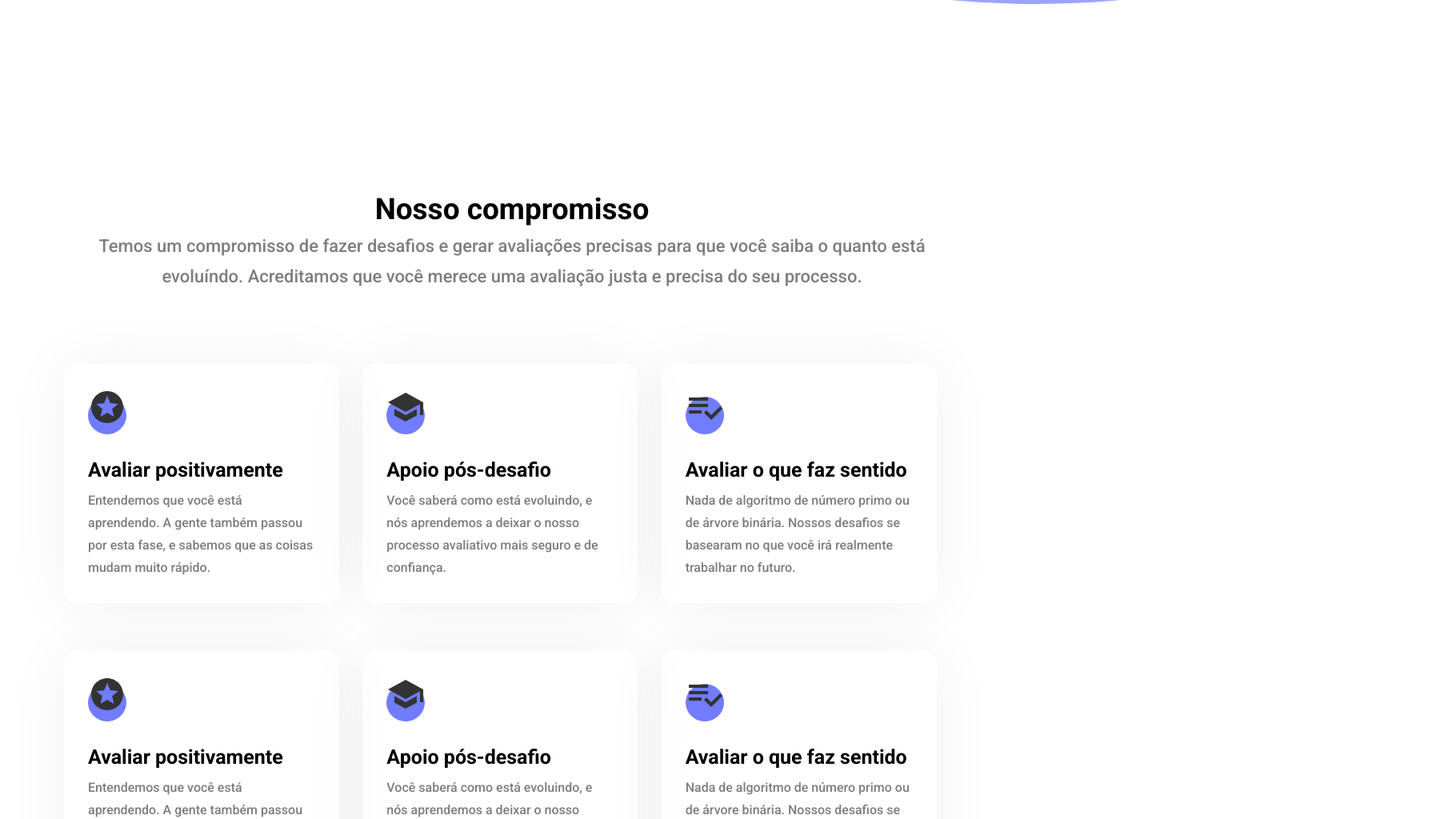
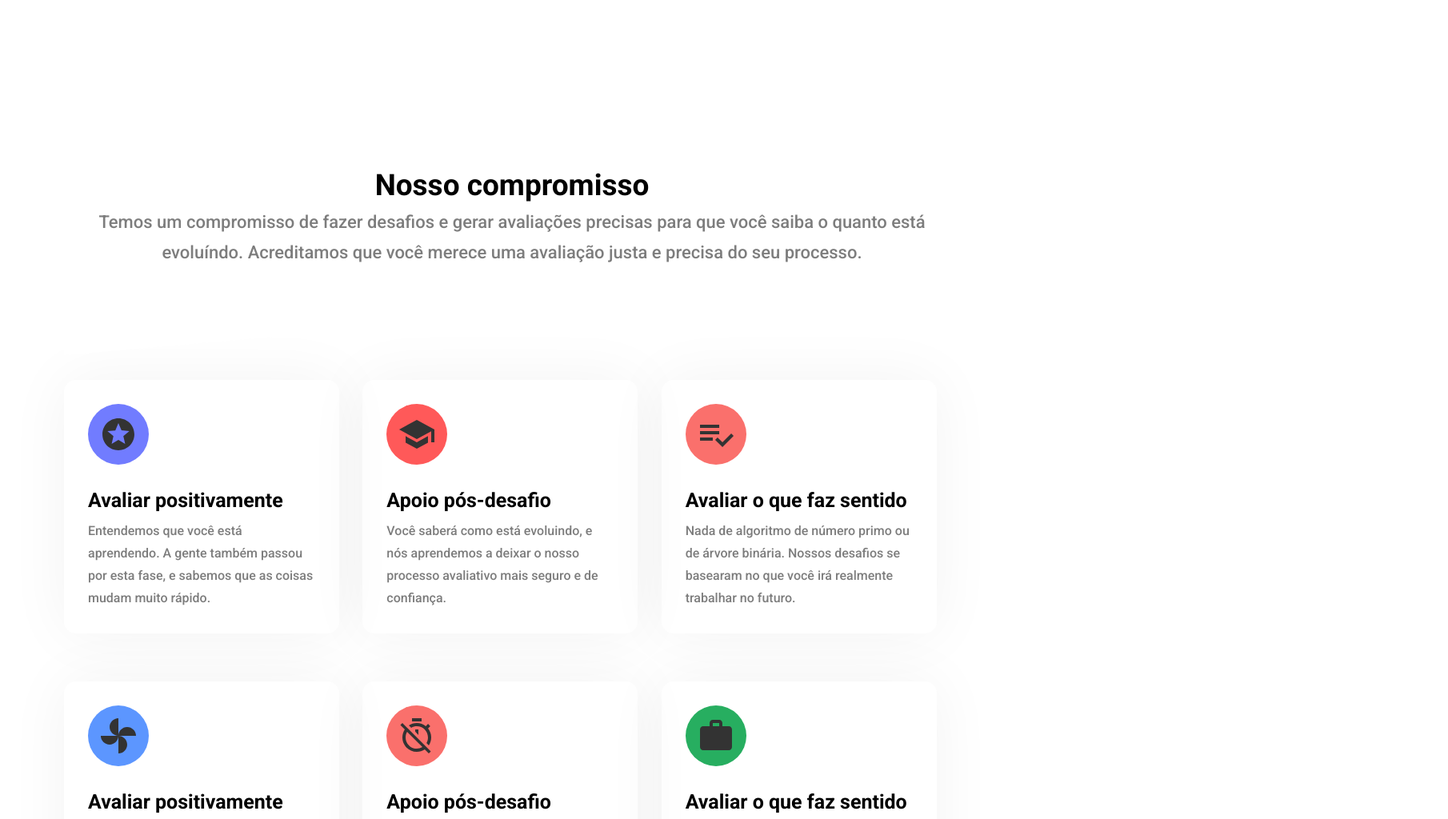
Before and after one commit to alexmuniz96/Tech-People, a React (Create React App) app: page / in a window 1280 px wide. Shown: the part 770-1794 px from the top of the page at 80% size, 1810 px wide, since content can reach past the window. Built offline with nearby package versions, Linux system fonts and the light colour scheme.

Commit message:
add: section features

```diff
--- a/src/App.js
+++ b/src/App.js
@@ -5,6 +5,9 @@ import { ReactComponent as ArrowDown } from './svgs/arrow-down.svg'
 import { ReactComponent as Star } from './svgs/star.svg'
 import { ReactComponent as School } from './svgs/school.svg'
 import { ReactComponent as PlaylistCheck } from './svgs/playlist_check.svg'
+import { ReactComponent as Toys } from './svgs/toys.svg'
+import { ReactComponent as TimerOff } from './svgs/timer_off.svg'
+import { ReactComponent as Work } from './svgs/work.svg'
 import './style/global.scss'
 
 function App() {
@@ -27,39 +30,41 @@ function App() {
         </section>
 
         <section className='features'>
-          <header>
-            <h2> Nosso compromisso</h2>
-            <p>Temos um compromisso de fazer desafios e gerar avaliações precisas para que você saiba o quanto está evoluíndo. Acreditamos que você merece uma avaliação justa e precisa do seu processo.</p>
-          </header>
+          <div className='backgroundHeader'>
+            <header>
+              <h2> Nosso compromisso</h2>
+              <p>Temos um compromisso de fazer desafios e gerar avaliações precisas para que você saiba o quanto está evoluíndo. Acreditamos que você merece uma avaliação justa e precisa do seu processo.</p>
+            </header>
+          </div>
 
           <div className='cardContainer'>
             <div className='card'>
-              <span> <Star /> </span>
+              <span className='star'> <Star /> </span>
               <h3>Avaliar positivamente</h3>
               <p>Entendemos que você está aprendendo. A gente também passou por esta fase, e sabemos que as coisas mudam muito rápido.</p>
             </div>
             <div className='card'>
-              <span> <School /></span>
+              <span className='playlistSchool'> <School /></span>
               <h3>Apoio pós-desafio</h3>
               <p>Você saberá como está evoluindo, e nós aprendemos a deixar o nosso processo avaliativo mais seguro e de confiança.</p>
             </div>
             <div className='card'>
-              <span> <PlaylistCheck /> </span>
+              <span className='playlistCheck'> <PlaylistCheck /> </span>
               <h3>Avaliar o que faz sentido</h3>
               <p>Nada de algoritmo de número primo ou de árvore binária. Nossos desafios se basearam no que você irá realmente trabalhar no futuro.</p>
             </div>
             <div className='card'>
-              <span> <Star /> </span>
+              <span className='toys'> <Toys /> </span>
               <h3>Avaliar positivamente</h3>
               <p>Entendemos que você está aprendendo. A gente também passou por esta fase, e sabemos que as coisas mudam muito rápido.</p>
             </div>
             <div className='card'>
-              <span> <School /></span>
+              <span className='timerOff'> <TimerOff /></span>
               <h3>Apoio pós-desafio</h3>
               <p>Você saberá como está evoluindo, e nós aprendemos a deixar o nosso processo avaliativo mais seguro e de confiança.</p>
             </div>
             <div className='card'>
-              <span> <PlaylistCheck /> </span>
+              <span className='work'> <Work /> </span>
               <h3>Avaliar o que faz sentido</h3>
               <p>Nada de algoritmo de número primo ou de árvore binária. Nossos desafios se basearam no que você irá realmente trabalhar no futuro.</p>
             </div>
--- a/src/style/global.scss
+++ b/src/style/global.scss
@@ -1,8 +1,11 @@
 :root{
   --purple: #717CFF;
   --dark-purple:#4654FD;
+  --blue:#5C96FF;
   --red: #FF5959;
+  --orange:#FA706C;
   --green: #70CE88;
+  --green2:#27AE60;
   --grey: #7D7D7D;
   --black: #373737;
 }
@@ -32,10 +35,12 @@ button{
 }
 
 main{
+  // max-width: 1120px;
+  // margin: 0 auto;
+
+  section.banner{
     max-width: 1120px;
     margin: 0 auto;
-
-  section.banner{
     display: flex;
     height: calc(100vh - 50px);
 
@@ -84,12 +89,13 @@ main{
         mix-blend-mode: normal;
         opacity: 0.7;
         position:absolute;
-        width: 1030px;
-        height: 581px;
+        width: 500px;
+        height: 500px;
         clip-path: ellipse(50% 40% at 50% 50%);
-        margin-top: -510px;
+        margin-top: -450px;
         margin-left: 50px;
         z-index: -999;
+
       }
     }
   }
@@ -98,10 +104,16 @@ main{
     width: 100%;
     background: #fff;
 
+    div.backgroundHeader{
+      max-width: 1120px;
+      margin: -30px auto 0 auto;
+      transform: skewY(-5deg);
+      text-align: center;
+      background: #fff;
+      z-index: -2;
+
       header{
-      margin: 0 auto;
-      text-align: center;
-
+      transform: skewY(5deg);
 
           h2{
             font-size: 3.7rem ;
@@ -114,21 +126,61 @@ main{
             color: var(--grey)
           }
       }
+    }
 
     div.cardContainer{
+
+      max-width: 1120px;
+      margin: 50px auto;
       display: grid;
       grid-template-columns: repeat(3, 1fr);
+      z-index: 2;
+
       div.card{
         margin: 30px 0;
         padding: 30px;
         max-width: 344px;
         border-radius: 15px;
-        box-shadow: 0px 0px 77px rgba(0, 0, 0, 0.06);
+        box-shadow: 0px 0px 77px rgba(0, 0, 0, 0.05);
 
         span{
-          font-size: 4rem;
-          background: var(--purple);
+          display: flex;
+          justify-content: flex-start;
+          align-items: center;
+
+          &::before{
+            content: '';
+            display: block;
+            width: 76px;
+            height: 76px;
+            background: currentColor;
             border-radius: 50%;
+            margin-right: -62px;
+          }
+
+          &.star::before{
+            color: var(--purple);
+          }
+
+          &.playlistSchool::before{
+            color: var(--red);
+          }
+
+          &.playlistCheck::before{
+            color: var(--orange);
+          }
+
+          &.toys::before{
+            color: var(--blue);
+          }
+
+          &.work::before{
+            color: var(--green2);
+          }
+
+          &.timerOff::before{
+            color: var(--orange);
+          }
         }
 
         h3{
```
Also changed, not shown: src/svgs/timer_off.svg (renamed from src/svgs/timer_off .svg), src/svgs/toys.svg (renamed from src/svgs/toys .svg). Lines whose indentation alone changed are shown as unchanged.
